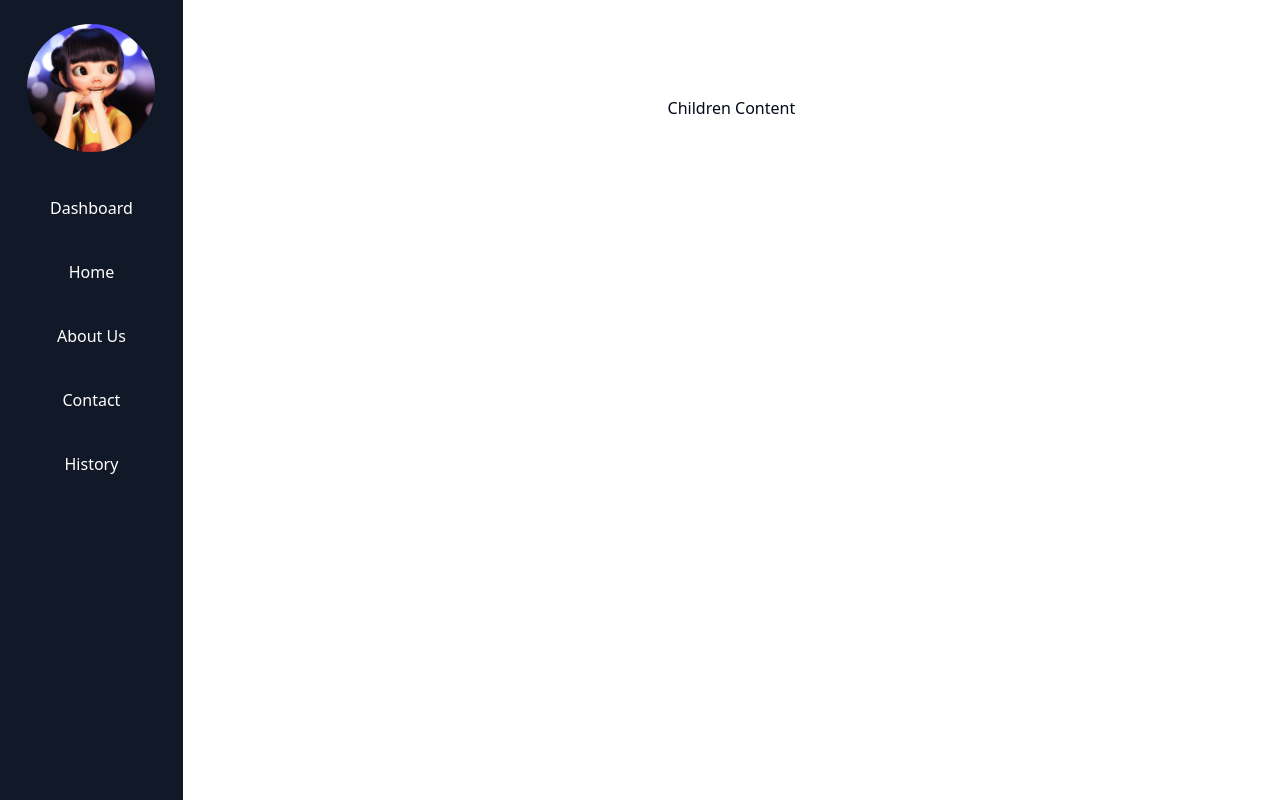
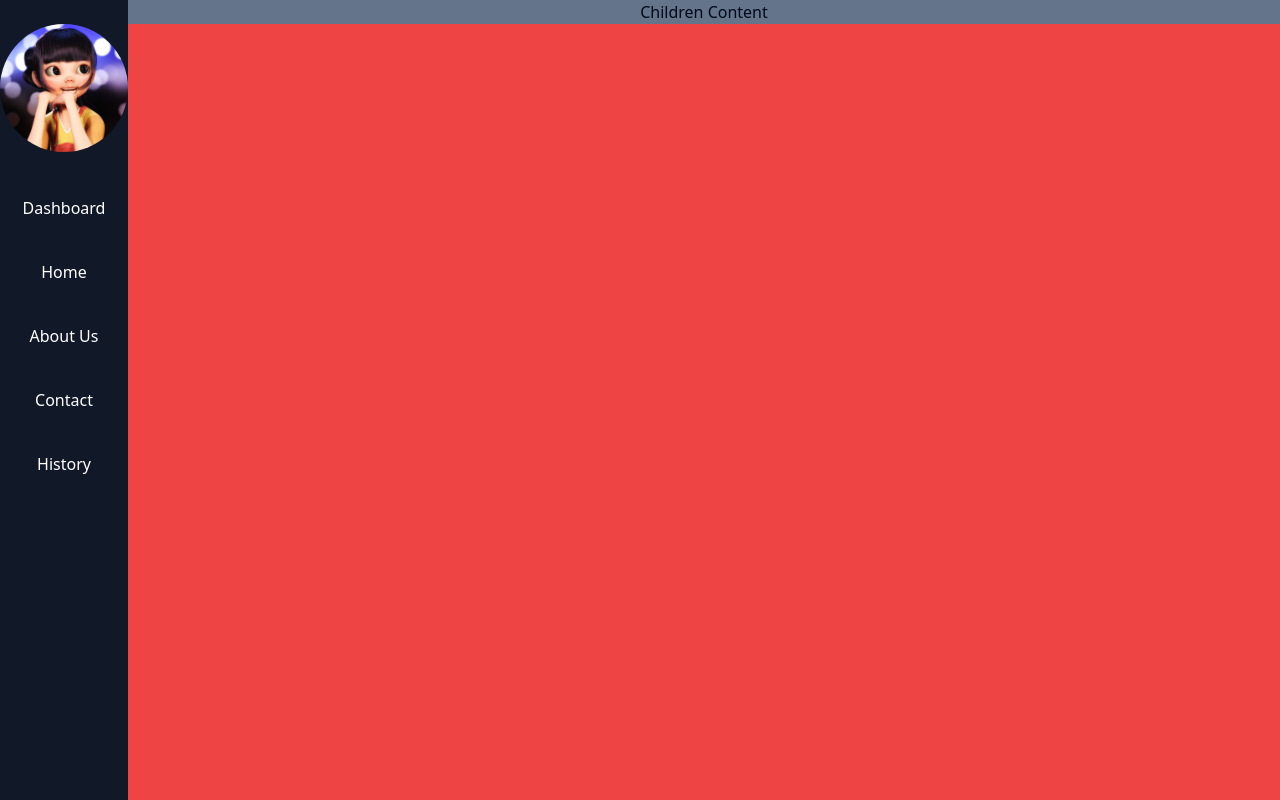
Before and after one commit to UmerDfarooq/social_media_app, a Next.js app: page / in a window 1280 px wide. Built offline with nearby package versions, Linux system fonts and the light colour scheme.

Commit message:
changed grid layout to flex layout

```diff
--- a/app/layout.tsx
+++ b/app/layout.tsx
@@ -2,10 +2,10 @@ import "./globals.css";
 import type { Metadata } from "next";
 import { Inter } from "next/font/google";
 import { ThemeProvider } from "../components/theme-provider";
-import { ModeToggle } from "../components/ui/dark-mode";
 
 const inter = Inter({ subsets: ["latin"] });
-import Sidebar from "@/components/sidebar/page";
+import Sidebar from "@/components/ui/sidebar/page";
+
 export const metadata: Metadata = {
   title: "Create Next App",
   description: "Generated by create next app",
@@ -25,11 +25,12 @@ export default function RootLayout({
             {/* <h1>Mode Toggle</h1> */}
             {/* <ModeToggle /> */}
           </div>
-          <div className="grid h-screen grid-cols-7">
-            <div className="col-span-1 bg-sidebar col-span-0">
-              <Sidebar/>
+          <div className="flex h-screen  ">
+            <div className="hidden sm:block bg-sidebar flex-none w-1/7">
+              <Sidebar />
             </div>
-            <div className="col-span-6 bg-white">
+
+            <div className="flex-grow bg-red-500 ">
               {/* Children section content goes here */}
               {children}
             </div>
--- a/app/page.tsx
+++ b/app/page.tsx
@@ -1,11 +1,7 @@
-import Image from "next/image";
-import { ModeToggle } from "../components/ui/dark-mode";
-import Sidebar from "../components/sidebar/page";
 export default function Home() {
   return (
-    <main className="flex flex-col items-center justify-between p-24">
-      {/* <Sidebar /> */}
+    <div className=" flex  items-center  justify-center  bg-slate-500 w-full">
       Children Content
-    </main>
+    </div>
   );
 }
--- a/components/sidebar/page.tsx
+++ /dev/null
@@ -1,33 +0,0 @@
-import React from 'react'
-import { Sidebar_Items } from './sidebar-items'
-import FarmImage from '@/app/Images/Avatar.jpg'
-import Image from 'next/image'
-const Sidebar = () => {
-  return (
-    <>
-
-      <div className="relative grid grid-cols-1 mt-6">
-        <div className="relative flex justify-center">
-          <Image className="w-32 h-32 rounded-full" src={FarmImage} alt="Avatar" />
-        </div>
-        <div className="grid grid-cols-1 mt-6">
-          {Sidebar_Items.map((link, index) => (
-            <div key={index} className="flex items-center justify-center p-4 m-1 text-white transition-colors duration-300 rounded hover:text-white-100 hover:bg-white hover:m-1 hover:rounded hover:font-bold hover:bg-opacity-20">
-              <a href="#" >{link.name}</a>
-            </div>
-          ))}
-        </div>
-      </div>
-
-
-
-
-
-
-
-
-    </>
-  )
-}
-
-export default Sidebar
--- /dev/null
+++ b/components/ui/sidebar/page.tsx
@@ -0,0 +1,31 @@
+import React from "react";
+import { Sidebar_Items } from "./sidebar-items";
+import FarmImage from "@/app/Images/Avatar.jpg";
+import Image from "next/image";
+const Sidebar = () => {
+  return (
+    <>
+      <div className="relative grid grid-cols-1 mt-6">
+        <div className="relative flex justify-center">
+          <Image
+            className="w-32 h-32 rounded-full"
+            src={FarmImage}
+            alt="Avatar"
+          />
+        </div>
+        <div className="grid grid-cols-1 mt-6">
+          {Sidebar_Items.map((link, index) => (
+            <div
+              key={index}
+              className="flex items-center justify-center p-4 m-1 text-white transition-colors duration-300 rounded hover:text-white-100 hover:bg-white hover:m-1 hover:rounded hover:font-bold hover:bg-opacity-20"
+            >
+              <a href="#">{link.name}</a>
+            </div>
+          ))}
+        </div>
+      </div>
+    </>
+  );
+};
+
+export default Sidebar;
```
Also changed, not shown: components/theme-provider.tsx (+5 -5 lines), tsconfig.json (+7 -1 lines), components/ui/sidebar/sidebar-items.ts (renamed from components/sidebar/sidebar-items.ts).
